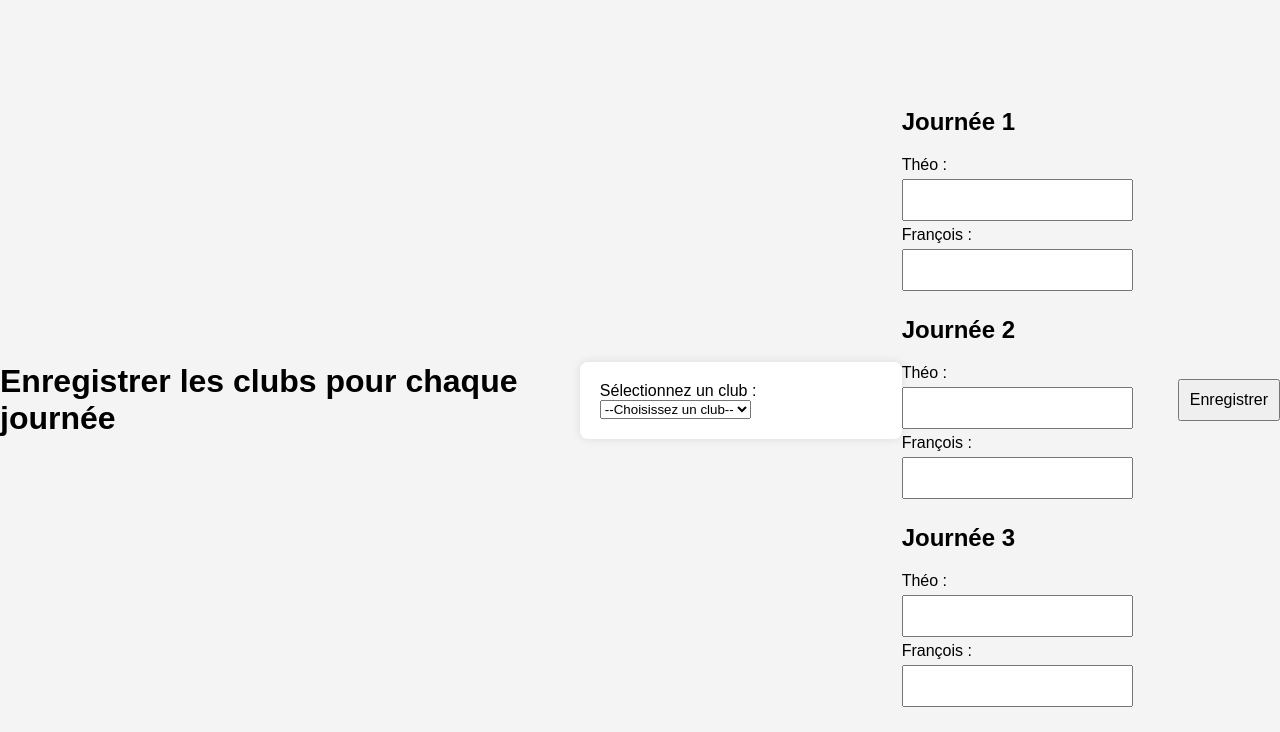
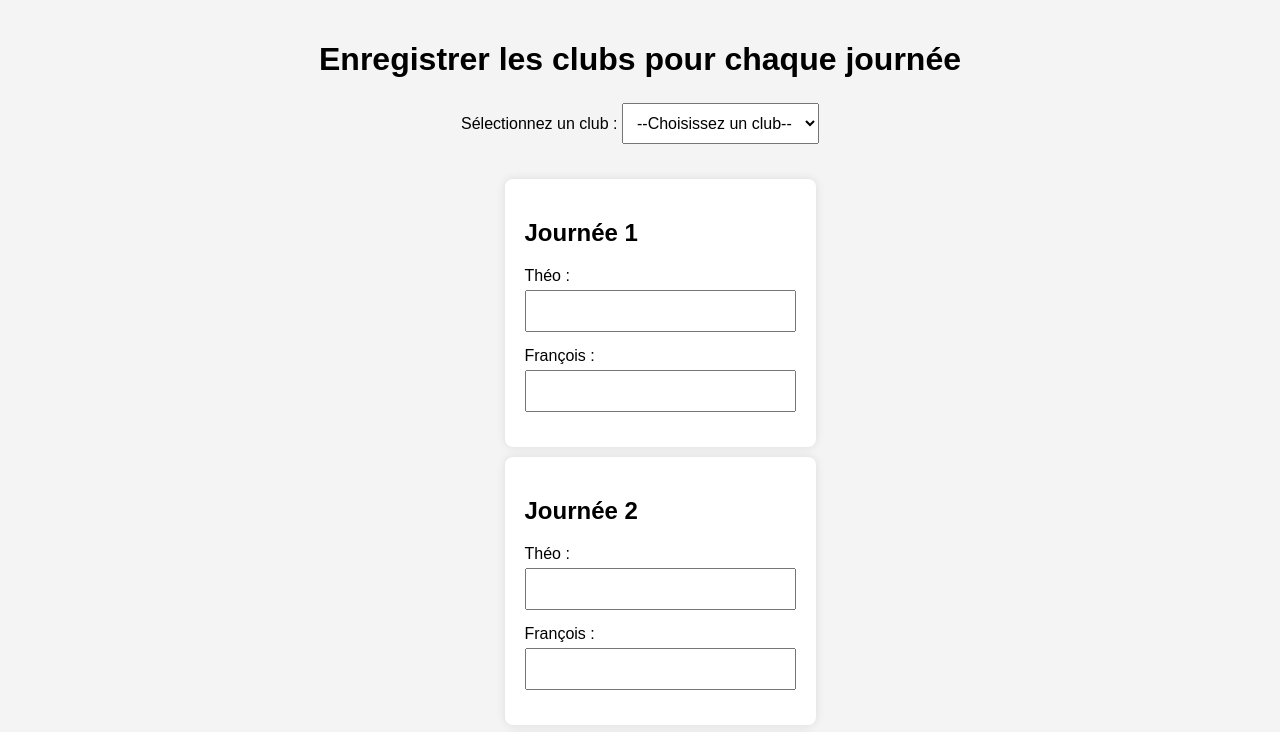
Before and after one commit to tguichou/Survivor, a plain HTML site: page index.html in a window 1280 px wide. Shown: the top 732 px of the page. Drawn offline with Linux system fonts and the light colour scheme.

Commit message:
Update style.css

```diff
--- a/style.css
+++ b/style.css
@@ -1,24 +1,41 @@
 body {
     font-family: Arial, sans-serif;
     display: flex;
-    justify-content: center;
+    flex-direction: column;
     align-items: center;
-    height: 100vh;
     background-color: #f4f4f4;
     margin: 0;
+    padding: 20px;
+}
+
+h1 {
+    margin-bottom: 20px;
 }
 
 #form-container {
-    background-color: white;
-    padding: 20px;
-    border-radius: 8px;
-    box-shadow: 0 0 10px rgba(0, 0, 0, 0.1);
+    margin-bottom: 20px;
 }
 
-input, button {
+#club-select, input, button {
     padding: 10px;
     margin: 5px 0;
     font-size: 16px;
+}
+
+.journee {
+    background-color: white;
+    padding: 20px;
+    margin: 10px 0;
+    border-radius: 8px;
+    box-shadow: 0 0 10px rgba(0, 0, 0, 0.1);
+    width: 100%;
+    max-width: 500px;
+}
+
+.colonne {
+    display: flex;
+    flex-direction: column;
+    margin-bottom: 10px;
 }
 
 #message {
```
